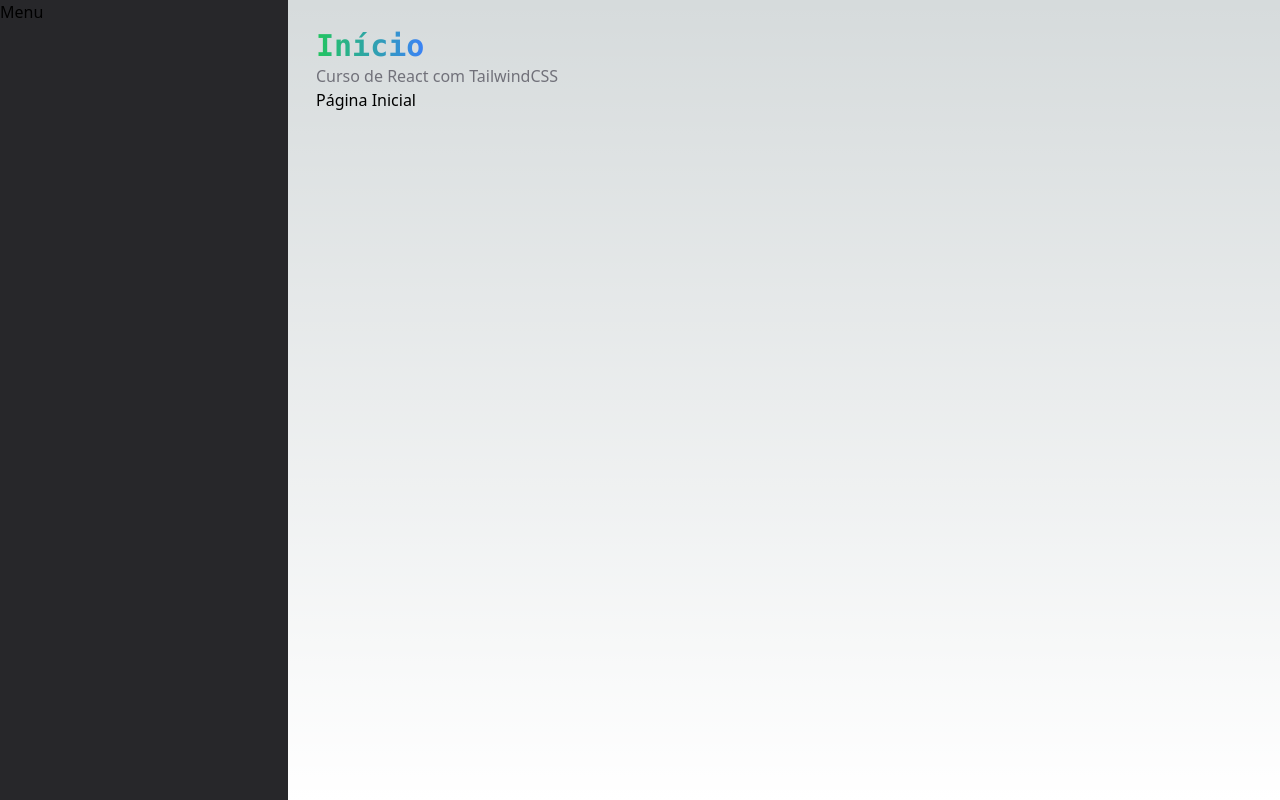
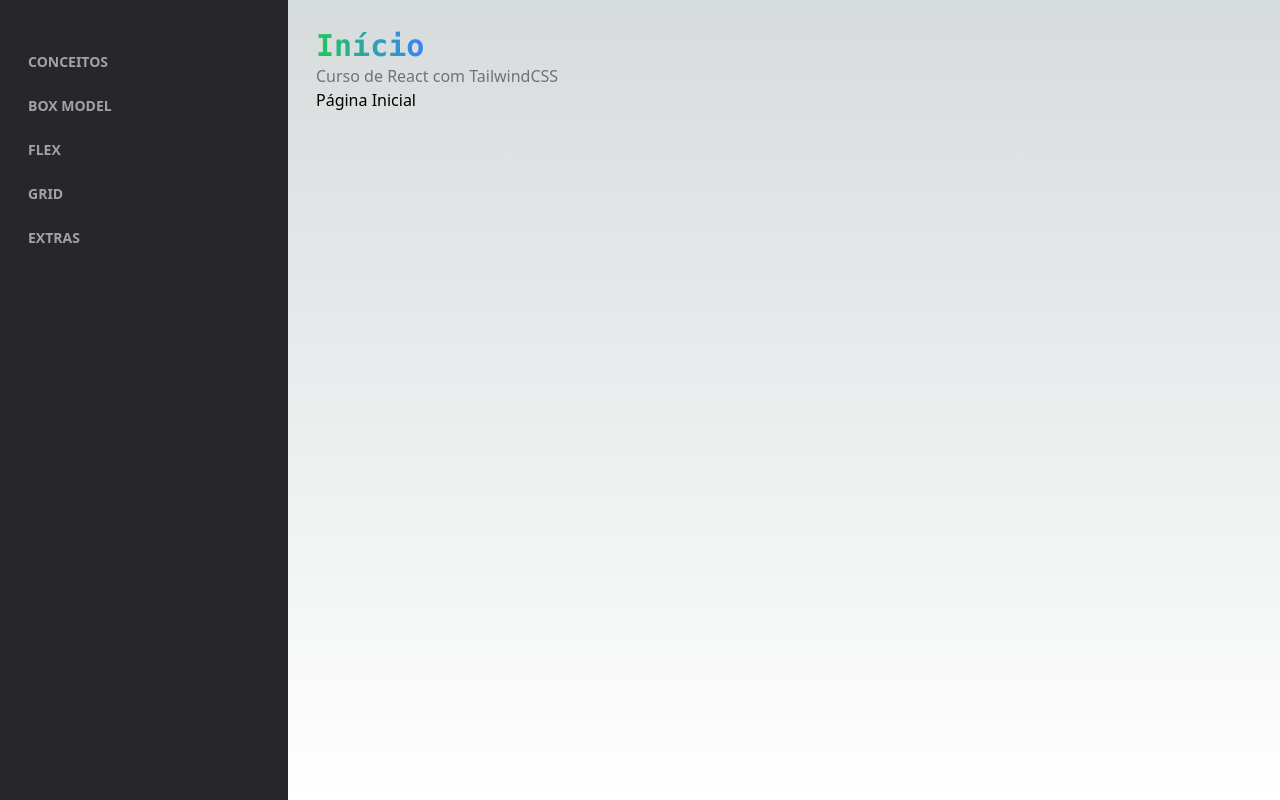
Before and after one commit to israelbulcaotavares/react-tailwind-cod3r, a Next.js app: page / in a window 1280 px wide. Built offline with nearby package versions, Linux system fonts and the light colour scheme.

Commit message:
menu grupo

```diff
--- a/src/components/template/Menu.tsx
+++ b/src/components/template/Menu.tsx
@@ -1,11 +1,18 @@
+import MenuGrupo from "./MenuGrupo"
+
 interface MenuProps {
     className?: string
 }
 
 export default function Menu(props: MenuProps){
     return(
-        <div className={`${props.className ?? ''}`}>
-            Menu
+        <div className={`p-7 ${props.className ?? ''}`}>
+            <MenuGrupo texto="Conceitos"/>
+            <MenuGrupo texto="Box Model"/>
+            <MenuGrupo texto="Flex"/>
+            <MenuGrupo texto="Grid"/>
+            <MenuGrupo texto="Extras"/>
+
         </div>
     )
 }
--- /dev/null
+++ b/src/components/template/MenuGrupo.tsx
@@ -0,0 +1,13 @@
+interface MenuGrupoProps{
+    texto: string
+
+
+}
+
+export default function MenuGrupo(props: MenuGrupoProps){
+    return (
+        <div className="uppercase text-sm text-zinc-400 font-bold pt-6">
+            {props.texto}
+        </div>
+    )
+}
```
